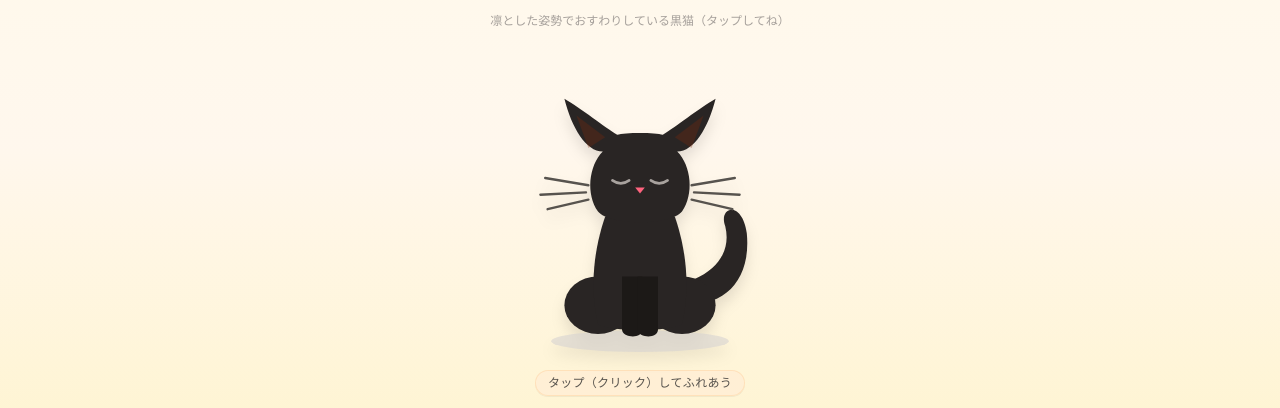
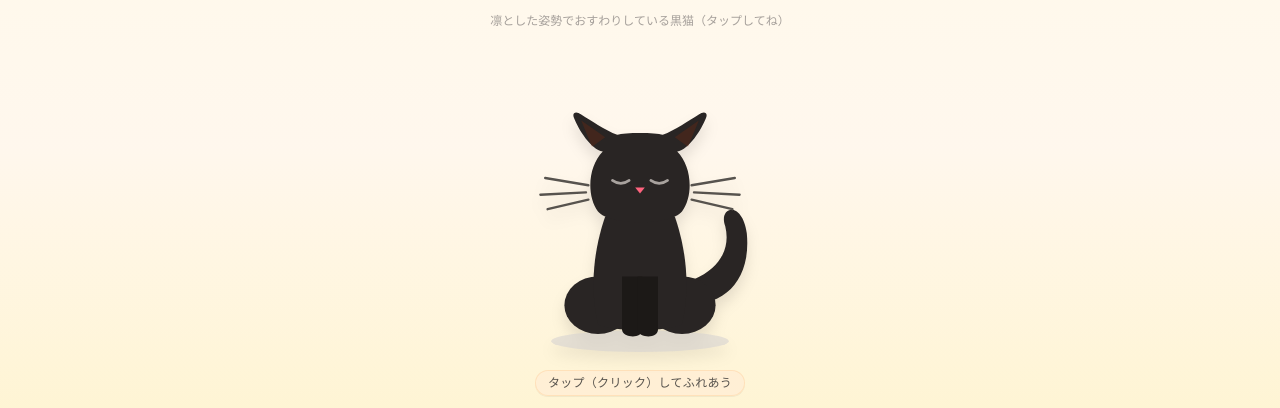
Before and after one commit to chyu25501-sudo/cat-room, a React (Vite) app: page / in a window 1280 px wide. Shown: the part 253-661 px from the top of the page. Built offline with nearby package versions, Linux system fonts and the light colour scheme.

Commit message:
fix: 白猫・黒猫の耳を短く調整し、黒猫の耳先に丸みを追加

```diff
--- a/src/components/cats/BlackCat.tsx
+++ b/src/components/cats/BlackCat.tsx
@@ -62,15 +62,17 @@ export const BlackCat: React.FC<CatShapeProps> = ({ isReacting = false }) => {
         className="fill-stone-900"
       />
 
-      {/* 頭部と耳（尖った三角耳と丸い輪郭） */}
+      {/* 頭部と耳（短めで先端に丸みのある愛らしい耳） */}
       <path
         d="
           M 74 68
-          C 60 68 48 48 42 24
-          C 56 32 76 48 86 54
+          C 64 66 54 50 50 40
+          C 48 35 52 34 56 37
+          C 64 42 76 50 86 54
           C 92 52 118 52 124 54
-          C 134 48 154 32 168 24
-          C 162 48 150 68 136 68
+          C 134 50 146 42 154 37
+          C 158 34 162 35 160 40
+          C 156 50 146 66 136 68
           C 148 80 150 104 140 118
           C 130 130 80 130 70 118
           C 60 104 62 80 74 68
@@ -79,8 +81,8 @@ export const BlackCat: React.FC<CatShapeProps> = ({ isReacting = false }) => {
       />
 
       {/* 耳の内側のニュアンス */}
-      <path d="M 52 38 L 76 56 L 62 65 Z" className="fill-orange-900/30" />
-      <path d="M 158 38 L 134 56 L 148 65 Z" className="fill-orange-900/30" />
+      <path d="M 56 42 L 76 56 L 65 64 Z" className="fill-orange-900/30" />
+      <path d="M 154 42 L 134 56 L 145 64 Z" className="fill-orange-900/30" />
 
       {/* ひげ */}
       <g
--- a/src/components/cats/WhiteCat.tsx
+++ b/src/components/cats/WhiteCat.tsx
@@ -74,28 +74,28 @@ export const WhiteCat: React.FC<CatShapeProps> = ({ isReacting = false }) => {
         fill="none"
       />
 
-      {/* 頭部と耳（0.75倍の長さ・少し丸みのある愛らしい耳） */}
+      {/* 頭部と耳（短めで少し丸みのある愛らしい耳） */}
       <path
         d="
           M 75 62
           C 68 58 50 58 42 62
-          C 34 52 26 40 22 32
-          C 20 28 17 29 16 33
-          C 15 38 20 52 26 66
+          C 36 56 30 48 26 42
+          C 24 38 20 38 19 42
+          C 18 47 22 56 26 66
           C 18 76 18 94 28 106
           C 38 118 72 120 84 108
           C 92 98 92 78 86 68
-          C 91 54 96 38 95 33
-          C 94 29 91 28 89 32
-          C 85 40 78 52 75 62
+          C 90 56 94 47 93 42
+          C 92 38 88 38 86 42
+          C 82 48 78 56 75 62
           Z"
         className="fill-white stroke-stone-300/90"
         strokeWidth="2"
       />
 
       {/* 耳の内側（やさしいピンク） */}
-      <path d="M 23 44 L 33 58 L 26 56 Z" className="fill-rose-200/90" />
-      <path d="M 87 44 L 77 58 L 84 56 Z" className="fill-rose-200/90" />
+      <path d="M 25 48 L 33 58 L 27 57 Z" className="fill-rose-200/90" />
+      <path d="M 85 48 L 77 58 L 83 57 Z" className="fill-rose-200/90" />
 
       {/* ひげ */}
       <g
```
